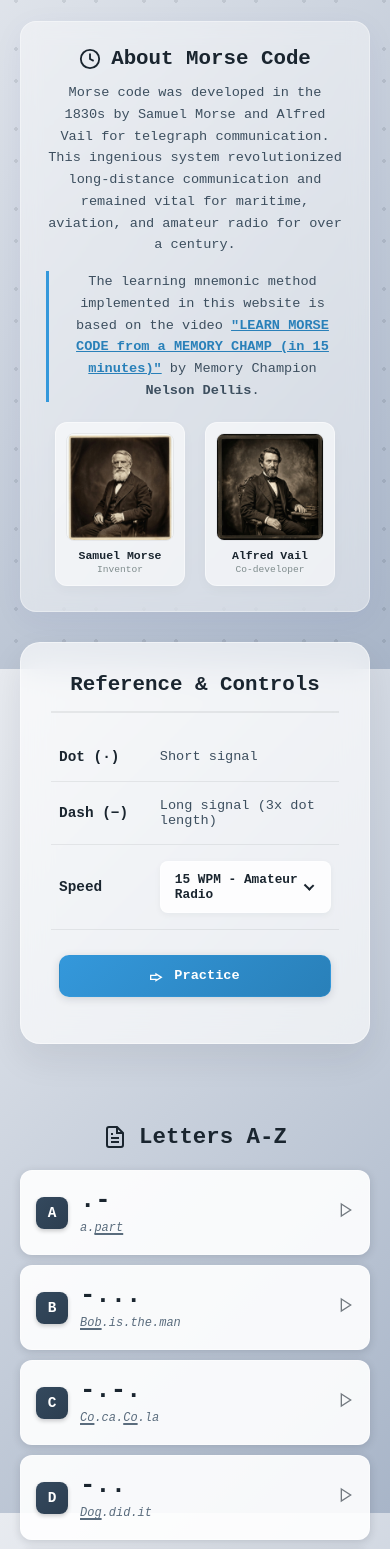
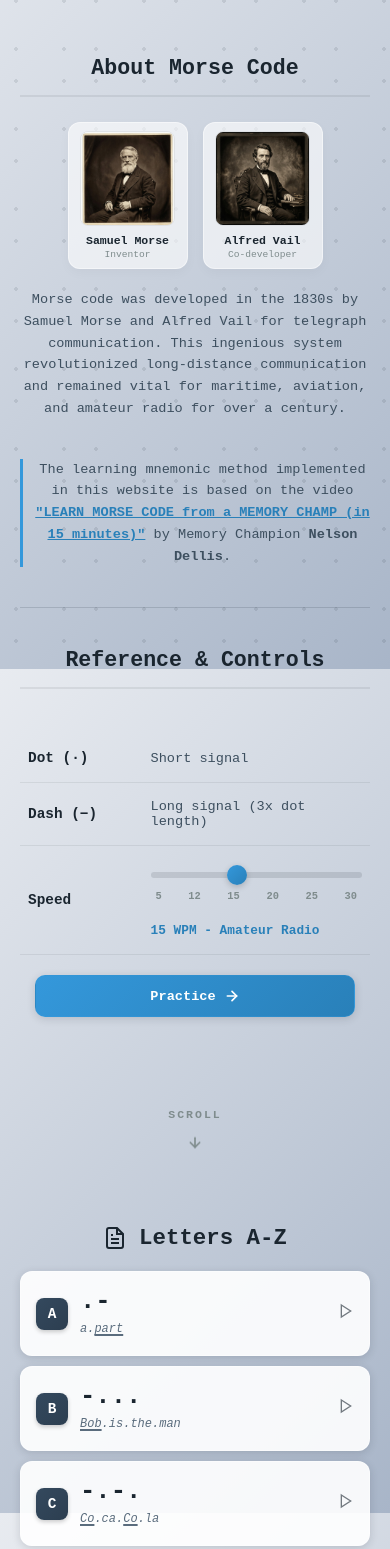
Before and after one commit to alvinxsonny/morse.code, a plain HTML site: page index.html in a window 390 px wide. Shown: the part 175-1724 px from the top of the page. Drawn offline with Linux system fonts and the light colour scheme; a web font is replaced by a local one.

Commit message:
update : improved hero section

```diff
--- a/index.html
+++ b/index.html
@@ -109,48 +109,91 @@
 
       /* Hero Section Layout */
       .hero {
-        min-height: 100vh;
-        display: flex;
+        min-height: calc(100vh - 150px);
+        display: flex;
+        flex-direction: column;
         align-items: center;
         justify-content: center;
+        gap: 20px;
         padding: 40px 0;
         box-sizing: border-box;
       }
 
+      /* Scroll Down Indicator */
+      .scroll-indicator {
+        display: flex;
+        flex-direction: column;
+        align-items: center;
+        gap: 8px;
+        margin-top: 45px;
+        padding-top: 10px;
+        font-size: 0.72rem;
+        font-weight: 700;
+        color: #7f8c8d;
+        text-transform: uppercase;
+        letter-spacing: 2px;
+        cursor: url("dot.png") 8 8, pointer;
+        user-select: none;
+        transition: color 0.2s ease;
+      }
+
+      .scroll-indicator:hover {
+        color: #2980b9;
+      }
+
+      .scroll-arrow {
+        width: 16px;
+        height: 16px;
+        animation: scrollBounce 1.5s infinite;
+      }
+
+      @keyframes scrollBounce {
+        0%, 100% {
+          transform: translateY(0);
+        }
+        50% {
+          transform: translateY(6px);
+        }
+      }
+
       .hero-container {
         display: grid;
-        grid-template-columns: 1.2fr 1fr;
-        gap: 40px;
+        grid-template-columns: 1fr 1fr;
+        gap: 0;
         width: 100%;
-        align-items: center;
+        align-items: stretch;
       }
 
       .hero-left {
         display: flex;
         flex-direction: column;
         justify-content: center;
-        gap: 25px;
+        gap: 20px;
+        padding-right: 50px;
+        border-right: 1px solid rgba(26, 37, 47, 0.15);
       }
 
       .hero-right {
         display: flex;
         align-items: center;
         justify-content: center;
+        padding-left: 50px;
       }
 
       .header {
-        text-align: left;
-        margin-bottom: 0;
+        text-align: center;
+        margin-top: 40px;
+        margin-bottom: 20px;
       }
 
       .header h1 {
-        font-size: 2.8rem;
+        font-size: 3rem;
         color: #1a252f;
         margin-bottom: 12px;
         font-weight: 700;
         display: flex;
         align-items: center;
-        justify-content: flex-start;
+        justify-content: center;
         gap: 15px;
       }
 
@@ -170,30 +213,17 @@
       .morse-info {
         text-align: left;
         margin-bottom: 0;
-        background: rgba(255, 255, 255, 0.45);
-        backdrop-filter: blur(10px);
-        -webkit-backdrop-filter: blur(10px);
-        border: 1px solid rgba(255, 255, 255, 0.35);
-        padding: 25px;
-        border-radius: 16px;
-        box-shadow: 0 8px 32px rgba(31, 38, 135, 0.05);
-      }
-
-      .morse-info h3 {
-        font-size: 1.3rem;
+      }
+
+      .about-title,
+      .table-card-title {
+        font-size: 1.35rem;
+        font-weight: 700;
         color: #1a252f;
-        margin-bottom: 12px;
-        font-weight: 700;
-        display: flex;
-        align-items: center;
-        justify-content: flex-start;
-        gap: 10px;
-      }
-
-      .info-icon {
-        width: 22px;
-        height: 22px;
-        flex-shrink: 0;
+        text-align: center;
+        border-bottom: 2px solid rgba(26, 37, 47, 0.08);
+        padding-bottom: 15px;
+        margin-bottom: 25px;
       }
 
       .morse-info p {
@@ -206,6 +236,27 @@
 
       .morse-info p:last-of-type {
         margin-bottom: 0;
+      }
+
+      /* Blog style layouts */
+      .about-grid {
+        display: grid;
+        grid-template-columns: auto 1fr;
+        gap: 25px;
+        align-items: start;
+        margin-top: 15px;
+      }
+
+      .about-pictures {
+        display: flex;
+        flex-direction: column;
+        gap: 15px;
+      }
+
+      .about-text {
+        display: flex;
+        flex-direction: column;
+        gap: 12px;
       }
 
       /* Credit styling */
@@ -229,13 +280,6 @@
         color: #3498db;
       }
 
-      /* Creators gallery */
-      .creators-gallery {
-        display: flex;
-        gap: 20px;
-        margin-top: 20px;
-      }
-
       .creator-profile {
         display: flex;
         flex-direction: column;
@@ -243,8 +287,8 @@
         background: rgba(255, 255, 255, 0.6);
         border: 1px solid rgba(255, 255, 255, 0.45);
         border-radius: 12px;
-        padding: 10px;
-        width: 130px;
+        padding: 8px;
+        width: 120px;
         box-shadow: 0 4px 12px rgba(0, 0, 0, 0.03);
         transition: transform 0.2s ease, box-shadow 0.2s ease;
       }
@@ -255,8 +299,8 @@
       }
 
       .creator-img {
-        width: 108px;
-        height: 108px;
+        width: 95px;
+        height: 95px;
         border-radius: 8px;
         object-fit: cover;
         margin-bottom: 8px;
@@ -276,29 +320,13 @@
         margin-top: 2px;
       }
 
-      /* Reference Table Card */
+      /* Reference Table Controls (No Card Styles) */
       .table-card {
-        background: rgba(255, 255, 255, 0.65);
-        backdrop-filter: blur(15px);
-        -webkit-backdrop-filter: blur(15px);
-        border: 1px solid rgba(255, 255, 255, 0.45);
-        border-radius: 20px;
-        padding: 30px;
-        box-shadow: 0 15px 35px rgba(20, 30, 40, 0.08);
         width: 100%;
-        max-width: 480px;
+        max-width: 100%;
         display: flex;
         flex-direction: column;
         gap: 20px;
-      }
-
-      .table-card-title {
-        font-size: 1.3rem;
-        font-weight: 700;
-        color: #1a252f;
-        text-align: center;
-        border-bottom: 2px solid rgba(26, 37, 47, 0.08);
-        padding-bottom: 15px;
       }
 
       .reference-table {
@@ -333,115 +361,95 @@
       }
 
       .table-button-cell {
-        padding-top: 25px !important;
+        padding-top: 20px !important;
         text-align: center;
       }
 
       .hero-practice-btn {
         width: 100%;
+        max-width: 320px;
+        margin: 0 auto;
+        display: inline-flex;
+        justify-content: center;
         padding: 14px 28px;
         font-size: 1rem;
-        justify-content: center;
-      }
-
-      /* Custom Dropdown Selector */
-      .custom-select-wrapper {
+      }
+
+      /* Custom Range Slider Controls */
+      .speed-slider-container {
+        display: flex;
+        flex-direction: column;
+        gap: 12px;
+        width: 100%;
+      }
+
+      .slider-wrapper {
         position: relative;
-        user-select: none;
         width: 100%;
-      }
-
-      .custom-select {
-        position: relative;
-        display: flex;
-        flex-direction: column;
-      }
-
-      .custom-select-trigger {
-        position: relative;
-        display: flex;
-        align-items: center;
+        padding: 5px 0;
+      }
+
+      .speed-range-input {
+        -webkit-appearance: none;
+        appearance: none;
+        width: 100%;
+        height: 6px;
+        border-radius: 3px;
+        background: rgba(26, 37, 47, 0.12);
+        outline: none;
+        transition: background 0.3s ease;
+      }
+
+      .speed-range-input::-webkit-slider-thumb {
+        -webkit-appearance: none;
+        appearance: none;
+        width: 20px;
+        height: 20px;
+        border-radius: 50%;
+        background: linear-gradient(135deg, #3498db 0%, #2980b9 100%);
+        cursor: url("dot.png") 8 8, pointer;
+        box-shadow: 0 2px 6px rgba(0, 0, 0, 0.2);
+        transition: transform 0.1s ease;
+      }
+
+      .speed-range-input::-webkit-slider-thumb:hover {
+        transform: scale(1.15);
+      }
+
+      .speed-range-input::-moz-range-thumb {
+        width: 20px;
+        height: 20px;
+        border: none;
+        border-radius: 50%;
+        background: linear-gradient(135deg, #3498db 0%, #2980b9 100%);
+        cursor: url("dot.png") 8 8, pointer;
+        box-shadow: 0 2px 6px rgba(0, 0, 0, 0.2);
+        transition: transform 0.1s ease;
+      }
+
+      .speed-range-input::-moz-range-thumb:hover {
+        transform: scale(1.15);
+      }
+
+      .slider-ticks {
+        display: flex;
         justify-content: space-between;
-        padding: 10px 14px;
+        margin-top: 8px;
+        padding: 0 5px;
+      }
+
+      .slider-ticks span {
+        font-size: 0.65rem;
+        color: #7f8c8d;
+        font-weight: 700;
+      }
+
+      .speed-indicator {
         font-size: 0.8rem;
         font-weight: 700;
-        color: #1a252f;
-        background: rgba(255, 255, 255, 0.85);
-        border: 1px solid rgba(255, 255, 255, 0.5);
-        border-radius: 8px;
-        cursor: url("dot.png") 8 8, pointer;
-        transition: all 0.2s ease;
-        box-shadow: 0 2px 6px rgba(20, 30, 40, 0.05);
-      }
-
-      .custom-select-trigger:hover {
-        background: rgba(255, 255, 255, 0.95);
-        transform: translateY(-1px);
-        box-shadow: 0 4px 10px rgba(20, 30, 40, 0.1);
-      }
-
-      .custom-select-trigger .arrow {
-        width: 8px;
-        height: 8px;
-        border-left: 2px solid #1a252f;
-        border-bottom: 2px solid #1a252f;
-        transform: rotate(-45deg) translateY(-2px);
-        transition: transform 0.2s ease;
-        margin-right: 2px;
-      }
-
-      .custom-select.open .custom-select-trigger .arrow {
-        transform: rotate(135deg) translateY(-2px);
-      }
-
-      .custom-options {
-        position: absolute;
-        display: block;
-        top: 100%;
-        left: 0;
-        right: 0;
-        background: rgba(255, 255, 255, 0.98);
-        border-radius: 8px;
-        margin-top: 5px;
-        border: 1px solid rgba(0, 0, 0, 0.08);
-        box-shadow: 0 10px 25px rgba(20, 30, 40, 0.12);
-        opacity: 0;
-        visibility: hidden;
-        pointer-events: none;
-        transform: translateY(-10px);
-        transition: all 0.2s ease;
-        z-index: 100;
-        max-height: 200px;
-        overflow-y: auto;
-      }
-
-      .custom-select.open .custom-options {
-        opacity: 1;
-        visibility: visible;
-        pointer-events: all;
-        transform: translateY(0);
-      }
-
-      .custom-option {
-        position: relative;
-        display: block;
-        padding: 10px 14px;
-        font-size: 0.8rem;
-        font-weight: 500;
-        color: #3d4f5f;
-        cursor: url("dot.png") 8 8, pointer;
-        transition: all 0.2s ease;
-      }
-
-      .custom-option:hover {
-        background: rgba(52, 152, 219, 0.1);
         color: #2980b9;
-      }
-
-      .custom-option.selected {
-        background: linear-gradient(135deg, #3498db 0%, #2980b9 100%);
-        color: white;
-        font-weight: 700;
+        text-align: left;
+        margin-top: 4px;
       }
 
       .btn {
@@ -562,6 +570,10 @@
         color: #1a252f;
         margin-bottom: 6px;
         font-family: "Martian Mono", monospace;
+      }
+
+      #numbers-grid .morse-code {
+        font-size: 1.35rem;
       }
 
       .morse-item.playing .morse-code {
@@ -1381,7 +1393,29 @@
 
         .hero-container {
           grid-template-columns: 1fr;
-          gap: 30px;
+          gap: 40px;
+        }
+
+        .hero-left {
+          padding-right: 0;
+          border-right: none;
+          border-bottom: 1px solid rgba(26, 37, 47, 0.15);
+          padding-bottom: 40px;
+        }
+
+        .hero-right {
+          padding-left: 0;
+        }
+
+        .about-grid {
+          grid-template-columns: 1fr;
+          gap: 20px;
+        }
+
+        .about-pictures {
+          flex-direction: row;
+          justify-content: center;
+          gap: 15px;
         }
 
         .header {
@@ -1405,10 +1439,6 @@
         }
 
         .morse-info h3 {
-          justify-content: center;
-        }
-
-        .creators-gallery {
           justify-content: center;
         }
 
@@ -1505,9 +1535,6 @@
   </head>
   <body>
     <div class="container">
-      <section class="hero">
-        <div class="hero-container">
-          <div class="hero-left">
       <div class="header">
         <h1>
           <svg
@@ -1526,20 +1553,26 @@
         <p>Master the language of dots and dashes!</p>
       </div>
 
+      <section class="hero">
+        <div class="hero-container">
+          <div class="hero-left">
             <div class="morse-info">
-              <h3>
-                <svg
-                  class="info-icon"
-                  viewBox="0 0 24 24"
-                  fill="none"
-                  stroke="currentColor"
-                  stroke-width="2"
-                >
-                  <circle cx="12" cy="12" r="10" />
-                  <path d="M12 6v6l4 2" />
-                </svg>
-                About Morse Code
-              </h3>
+              <h3 class="about-title">About Morse Code</h3>
+              <div class="about-grid">
+                <div class="about-pictures">
+                  <div class="creator-profile">
+                    <img src="samuel_morse.png" alt="Samuel Morse" class="creator-img" />
+                    <span class="creator-name">Samuel Morse</span>
+                    <span class="creator-role">Inventor</span>
+                  </div>
+                  <div class="creator-profile">
+                    <img src="alfred_vail.png" alt="Alfred Vail" class="creator-img" />
+                    <span class="creator-name">Alfred Vail</span>
+                    <span class="creator-role">Co-developer</span>
+                  </div>
+                </div>
+
+                <div class="about-text">
                   <p>
                     Morse code was developed in the 1830s by Samuel Morse and Alfred Vail
                     for telegraph communication. This ingenious system revolutionized
@@ -1549,17 +1582,6 @@
                   <p class="credit-text">
                     The learning mnemonic method implemented in this website is based on the video <a href="https://youtu.be/D8tPkb98Fkk?si=lawR6ZC267gxdw73" target="_blank">"LEARN MORSE CODE from a MEMORY CHAMP (in 15 minutes)"</a> by Memory Champion <strong>Nelson Dellis</strong>.
                   </p>
-
-              <div class="creators-gallery">
-                <div class="creator-profile">
-                  <img src="samuel_morse.png" alt="Samuel Morse" class="creator-img" />
-                  <span class="creator-name">Samuel Morse</span>
-                  <span class="creator-role">Inventor</span>
-                </div>
-                <div class="creator-profile">
-                  <img src="alfred_vail.png" alt="Alfred Vail" class="creator-img" />
-                  <span class="creator-name">Alfred Vail</span>
-                  <span class="creator-role">Co-developer</span>
                 </div>
               </div>
             </div>
@@ -1580,29 +1602,28 @@
                 <tr>
                   <td class="table-label">Speed</td>
                   <td class="table-value">
-                    <div class="custom-select-wrapper">
-                      <select id="wpm" style="display: none;">
-                        <option value="5">5 WPM - Beginner Friendly</option>
-                        <option value="12">12 WPM - Casual Use</option>
-                        <option value="15" selected>15 WPM - Amateur Radio</option>
-                        <option value="20">20 WPM - Military/Maritime</option>
-                        <option value="25">25 WPM - Experienced</option>
-                        <option value="30">30+ WPM - Contest Speed</option>
-                      </select>
-                      <div class="custom-select">
-                        <div class="custom-select-trigger">
-                          <span>15 WPM - Amateur Radio</span>
-                          <div class="arrow"></div>
-                        </div>
-                        <div class="custom-options">
-                          <span class="custom-option" data-value="5">5 WPM - Beginner</span>
-                          <span class="custom-option" data-value="12">12 WPM - Casual</span>
-                          <span class="custom-option selected" data-value="15">15 WPM - Amateur</span>
-                          <span class="custom-option" data-value="20">20 WPM - Military</span>
-                          <span class="custom-option" data-value="25">25 WPM - Expert</span>
-                          <span class="custom-option" data-value="30">30+ WPM - Contest</span>
-                        </div>
-                      </div>
+                    <div class="speed-slider-container">
+                      <input type="hidden" id="wpm" value="15" />
+                      <div class="slider-wrapper">
+                        <input
+                          type="range"
+                          id="speedSlider"
+                          min="0"
+                          max="5"
+                          value="2"
+                          step="1"
+                          class="speed-range-input"
+                        />
+                        <div class="slider-ticks">
+                          <span>5</span>
+                          <span>12</span>
+                          <span>15</span>
+                          <span>20</span>
+                          <span>25</span>
+                          <span>30</span>
+                        </div>
+                      </div>
+                      <div class="speed-indicator" id="speedIndicator">15 WPM - Amateur Radio</div>
                     </div>
                   </td>
                 </tr>
@@ -1613,15 +1634,18 @@
                       id="practiceBtn"
                       onclick="showPracticeWelcome()"
                     >
+                      Practice
                       <svg
                         viewBox="0 0 24 24"
                         fill="none"
                         stroke="currentColor"
-                        stroke-width="2"
+                        stroke-width="2.5"
+                        stroke-linecap="round"
+                        stroke-linejoin="round"
                       >
-                        <path d="M9 11H1v6h8v2l8-5-8-5v2z" />
+                        <line x1="5" y1="12" x2="19" y2="12" />
+                        <polyline points="12 5 19 12 12 19" />
                       </svg>
-                      Practice
                     </button>
                   </td>
                 </tr>
@@ -1629,9 +1653,25 @@
             </div>
           </div>
         </div>
+
+        <div class="scroll-indicator" onclick="scrollToLetters()">
+          <span>Scroll</span>
+          <svg
+            class="scroll-arrow"
+            viewBox="0 0 24 24"
+            fill="none"
+            stroke="currentColor"
+            stroke-width="2.5"
+            stroke-linecap="round"
+            stroke-linejoin="round"
+          >
+            <line x1="12" y1="5" x2="12" y2="19" />
+            <polyline points="19 12 12 19 5 12" />
+          </svg>
+        </div>
       </section>
 
-      <div class="section-title">
+      <div class="section-title" id="letters-title">
         <svg
           class="section-icon"
           viewBox="0 0 24 24"
@@ -2812,43 +2852,42 @@
         }
       }
 
-      function initCustomSelect() {
-        const wrapper = document.querySelector(".custom-select-wrapper");
-        const select = document.getElementById("wpm");
-        const customSelect = wrapper.querySelector(".custom-select");
-        const trigger = wrapper.querySelector(".custom-select-trigger");
-        const triggerSpan = trigger.querySelector("span");
-        const options = wrapper.querySelectorAll(".custom-option");
-
-        trigger.addEventListener("click", (e) => {
-          e.stopPropagation();
-          customSelect.classList.toggle("open");
+      function initSpeedSlider() {
+        const slider = document.getElementById("speedSlider");
+        const hiddenWpm = document.getElementById("wpm");
+        const indicator = document.getElementById("speedIndicator");
+
+        const speeds = [
+          { wpm: 5, label: "5 WPM - Beginner Friendly" },
+          { wpm: 12, label: "12 WPM - Casual Use" },
+          { wpm: 15, label: "15 WPM - Amateur Radio" },
+          { wpm: 20, label: "20 WPM - Military/Maritime" },
+          { wpm: 25, label: "25 WPM - Experienced" },
+          { wpm: 30, label: "30+ WPM - Contest Speed" }
+        ];
+
+        slider.addEventListener("input", () => {
+          const index = parseInt(slider.value);
+          const current = speeds[index];
+          hiddenWpm.value = current.wpm;
+          indicator.textContent = current.label;
+
+          // Dispatch change event to trigger updates
+          const event = new Event("change");
+          hiddenWpm.dispatchEvent(event);
         });
-
-        options.forEach((option) => {
-          option.addEventListener("click", (e) => {
-            e.stopPropagation();
-            options.forEach((opt) => opt.classList.remove("selected"));
-            option.classList.add("selected");
-            const val = option.getAttribute("data-value");
-            select.value = val;
-            triggerSpan.textContent = option.textContent;
-            customSelect.classList.remove("open");
-
-            // Dispatch change event to select element
-            const event = new Event("change");
-            select.dispatchEvent(event);
-          });
-        });
-
-        document.addEventListener("click", () => {
-          customSelect.classList.remove("open");
-        });
+      }
+
+      function scrollToLetters() {
+        const title = document.getElementById("letters-title");
+        if (title) {
+          title.scrollIntoView({ behavior: "smooth" });
+        }
       }
 
       document.addEventListener("DOMContentLoaded", () => {
         populateGrids();
-        initCustomSelect();
+        initSpeedSlider();
       });
 
       document.addEventListener("click", () => {
```
Lines whose indentation alone changed are shown as unchanged.
